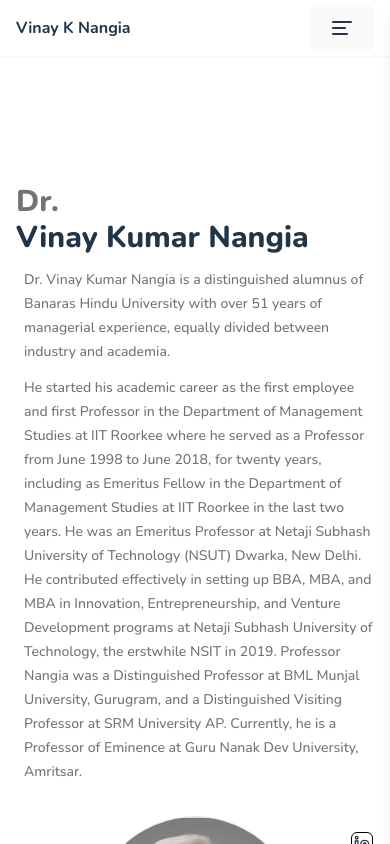
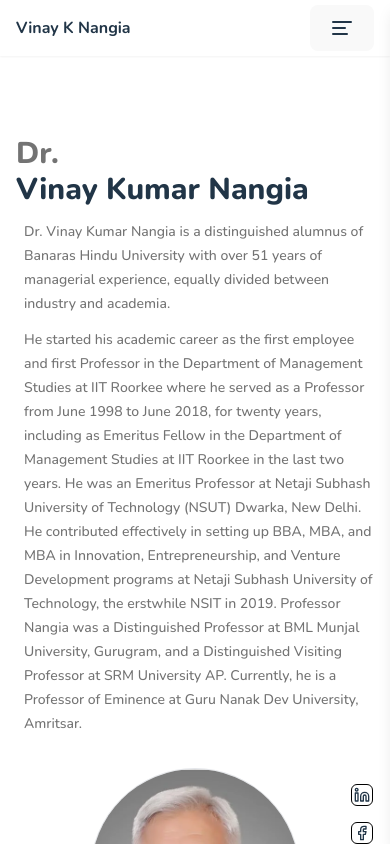
Before and after one commit to IrfanshaikH-7/prof-porfolio, a React (Vite) app: page / in a window 390 px wide. Shown: the top 844 px of the page. Built offline with nearby package versions, Linux system fonts and the light colour scheme.

Commit message:
new changes pushed

```diff
--- a/src/components/homescreen/HeroSection.jsx
+++ b/src/components/homescreen/HeroSection.jsx
@@ -6,7 +6,7 @@
 export default function HeroSection() {
 
   return (
-    <main className='h-full lg:h-[90vh] w-full py-24 lg:py-0 flex gap-12 lg:flex-row overflow-x-hidden  flex-col max-w-[1400px] mx-auto lg:px-8 px-4 -mb-10 lg:mb-20'>
+    <main className='h-full lg:h-[90vh] w-full py-12 lg:py-0 flex gap-12 lg:flex-row overflow-x-hidden  flex-col max-w-[1400px] mx-auto lg:px-8 px-4 -mb-10 lg:mb-20'>
       <section className=' flex-1 h-full  w-full  flex flex-col items-start justify-center  lg:pr-0 '>
         <article className='flex flex-col gap-1 mt-8 md:mt-20'>
           {/* <span className='text-sm w-fit font-bold bg-neutral-900 text-neutral-100 rounded-md px-8 py-0.5'>About</span> */}
```
